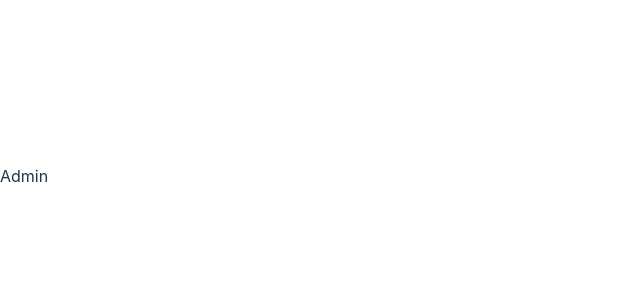
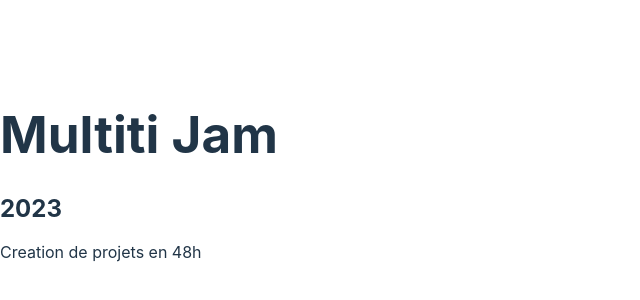
Before and after one commit to iadmm/2023_multiti_chrono, a React (Vite) app: page / in a window 1280 px wide. Shown: the part 224-524 px from the top of the page, without its empty margins (0-640 px from the left). Built offline with nearby package versions, Linux system fonts and the light colour scheme.

Commit message:
Move App

```diff
--- /dev/null
+++ b/App.jsx
@@ -0,0 +1,38 @@
+import React from "react";
+import { createBrowserRouter, RouterProvider } from "react-router-dom";
+import Home from "./src/components/pages/home/Home.jsx";
+import Admin from "./src/components/pages/admin/Admin.jsx";
+import Status from "./src/components/pages/status/Status.jsx";
+
+const router = createBrowserRouter([
+  {
+    path: "/",
+    element: <Home />,
+  },
+  {
+    path: "/admin",
+    element: <Admin />,
+  },
+  {
+    path: "/user",
+    element: <div>User!</div>,
+  },
+  {
+    path: "/player",
+    element: <div>Player!</div>,
+  },
+  {
+    path: "/status",
+    element: <Status />,
+  },
+]);
+
+const App = () => {
+  return (
+    <div>
+      <RouterProvider router={router} />
+    </div>
+  );
+};
+
+export default App;
--- a/package.json
+++ b/package.json
@@ -9,6 +9,7 @@
     "preview": "vite preview"
   },
   "dependencies": {
+    "@supabase/supabase-js": "^2.4.1",
     "localforage": "^1.10.0",
     "match-sorter": "^6.3.1",
     "react": "^18.2.0",
--- a/src/App.css
+++ /dev/null
@@ -1,41 +0,0 @@
-#root {
-  max-width: 1280px;
-  margin: 0 auto;
-  padding: 2rem;
-  text-align: center;
-}
-
-.logo {
-  height: 6em;
-  padding: 1.5em;
-  will-change: filter;
-}
-.logo:hover {
-  filter: drop-shadow(0 0 2em #646cffaa);
-}
-.logo.react:hover {
-  filter: drop-shadow(0 0 2em #61dafbaa);
-}
-
-@keyframes logo-spin {
-  from {
-    transform: rotate(0deg);
-  }
-  to {
-    transform: rotate(360deg);
-  }
-}
-
-@media (prefers-reduced-motion: no-preference) {
-  a:nth-of-type(2) .logo {
-    animation: logo-spin infinite 20s linear;
-  }
-}
-
-.card {
-  padding: 2em;
-}
-
-.read-the-docs {
-  color: #888;
-}
--- a/src/components/pages/home/Home.jsx
+++ b/src/components/pages/home/Home.jsx
@@ -3,7 +3,9 @@ import React from 'react';
 const Home = () => {
     return (
         <div>
-            Admin
+            <h1>Multiti Jam</h1>
+            <h2>2023</h2>
+            <p>Creation de projets en 48h</p>
         </div>
     );
 };
--- /dev/null
+++ b/src/components/pages/status/Status.jsx
@@ -0,0 +1,15 @@
+import React, {useEffect} from 'react';
+
+
+const Status = () => {
+    useEffect(()=>{
+
+    },[])
+    return (
+        <div>
+
+        </div>
+    );
+};
+
+export default Status;
--- a/src/main.jsx
+++ b/src/main.jsx
@@ -1,31 +1,11 @@
 import React from "react";
 import ReactDOM from "react-dom/client";
-import {createBrowserRouter, Link, RouterProvider} from "react-router-dom";
 import "./index.css";
-import Admin from "./components/pages/admin/Admin.jsx";
-import Home from "./components/pages/home/Home.jsx";
+import App from "../App.jsx";
 
-const router = createBrowserRouter([
-  {
-    path: "/",
-    element: <Home />,
-  },
-  {
-    path: "/admin",
-    element: <Admin />,
-  },
-  {
-    path: "/user",
-    element: <div>User!</div>,
-  },
-  {
-    path: "/player",
-    element: <div>Player!</div>,
-  },
-]);
 
 ReactDOM.createRoot(document.getElementById("root")).render(
   <React.StrictMode>
-    <RouterProvider router={router} />
+    <App />
   </React.StrictMode>
 );
```
Also changed, not shown: src/App.jsx (deleted, +0 -34 lines), src/lib/supabase.js (added), 1 other file (tests, documents, lock files or other folders).
